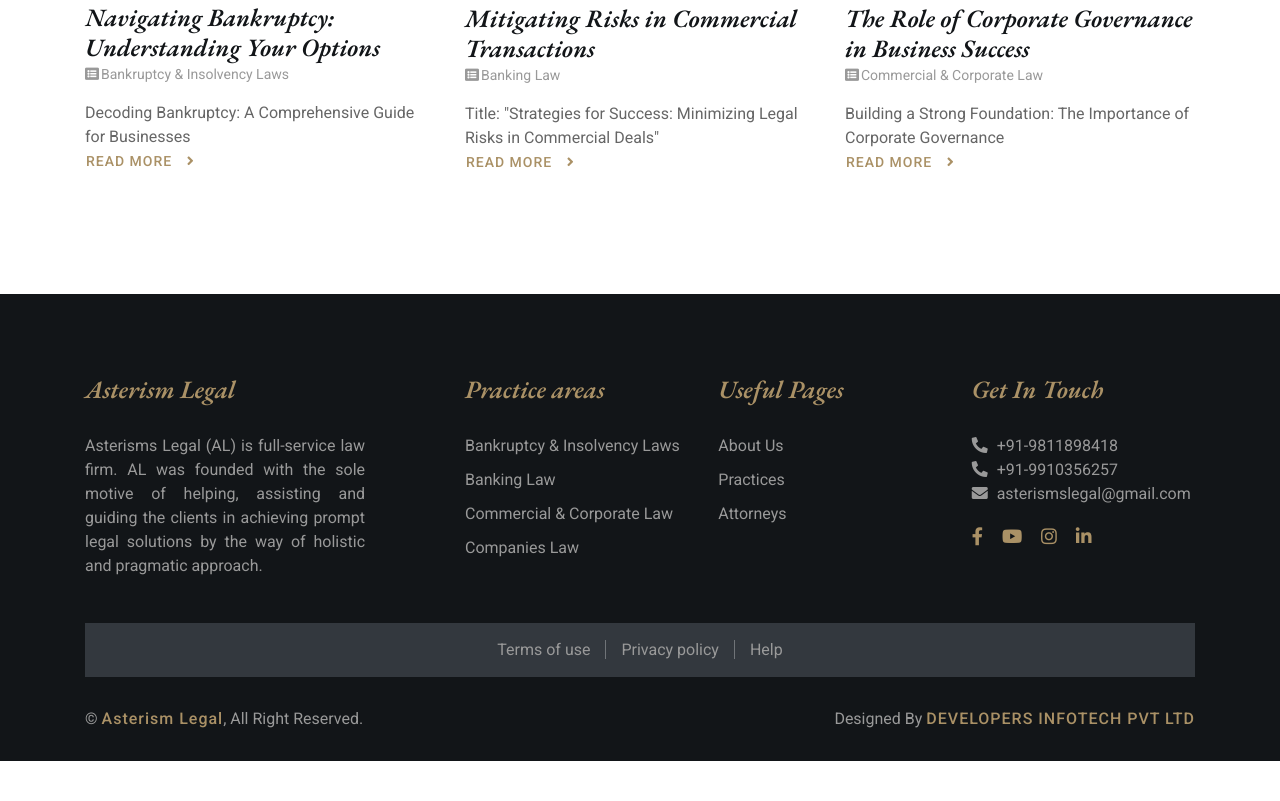
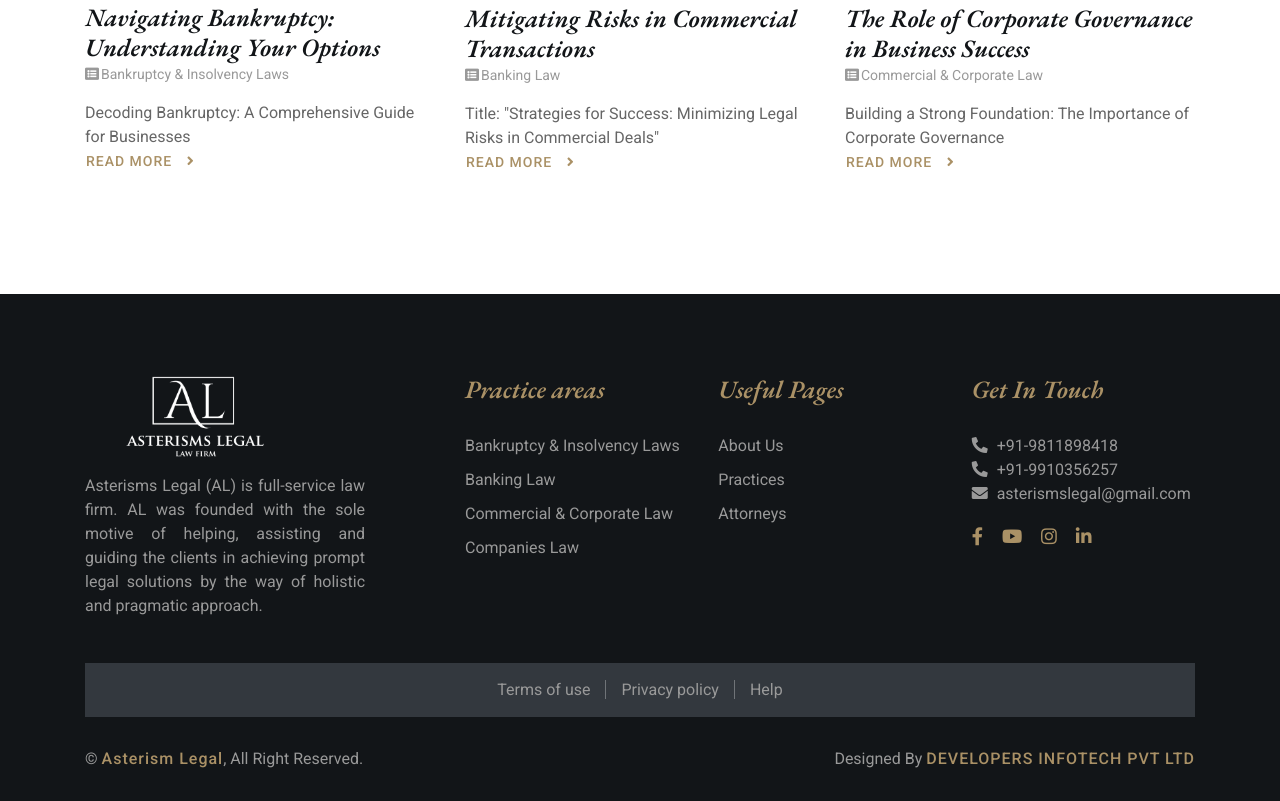
Before and after one commit to PriyanshuGupta93540/asterismlegalfirm, a website with bundled scripts: page blog.html in a window 1280 px wide. Shown: the part 759-1560 px from the top of the page. Before the commit the page ends 1520 px from the top, so only its background shows below. Built offline with nearby package versions, Linux system fonts and the light colour scheme.

Commit message:
logo fiverr added in footer

```diff
--- a/blog.html
+++ b/blog.html
@@ -75,8 +75,7 @@
         <div class="container-fluid">
           <nav class="navbar navbar-expand-lg bg-dark navbar-dark logoflex">
             <a href="#" class="navbar-brand">
-              <!-- <img src="img/logolatest6.png" alt="Logo" class="logomobile"
-            /> -->
+              <img src="img/logo.png" alt="Logo" class="logomobile" />
             </a>
             <button
               type="button"
@@ -319,7 +318,9 @@
           <div class="row">
             <div class="col-md-6 col-lg-4">
               <div class="footer-about">
-                <h2>Asterism Legal</h2>
+                <!-- <h2>Asterism Legal</h2> -->
+                <img src="img/logo.png" alt="Logo" class="logofooter" />
+
                 <p class="text-justify footer-content">
                   Asterisms Legal (AL) is full-service law firm. AL was founded
                   with the sole motive of helping, assisting and guiding the
--- a/css/style.css
+++ b/css/style.css
@@ -1804,6 +1804,13 @@
 .footer .copyright p a:hover {
   color: #ffffff;
 }
+.logofooter {
+  width: 220px;
+  height: 100px;
+  padding-bottom: 15px;
+  display: flex;
+  justify-content: center;
+}
 
 @media (max-width: 768px) {
   .footer .copyright p,
```
Also changed, not shown: BankingLaw.html (+2 -3 lines), Bankruptcy&InsolvencyLaws.html (+4 -3 lines), Commercial&CorporateLaw.html (+4 -3 lines), about.html (+4 -3 lines), companieslaw.html (+4 -3 lines), contact.html (+3 -2 lines), index.html (+5 -3 lines), portfolio.html (+3 -2 lines), service.html (+4 -3 lines), single.html (+4 -3 lines), team.html (+5 -3 lines).
